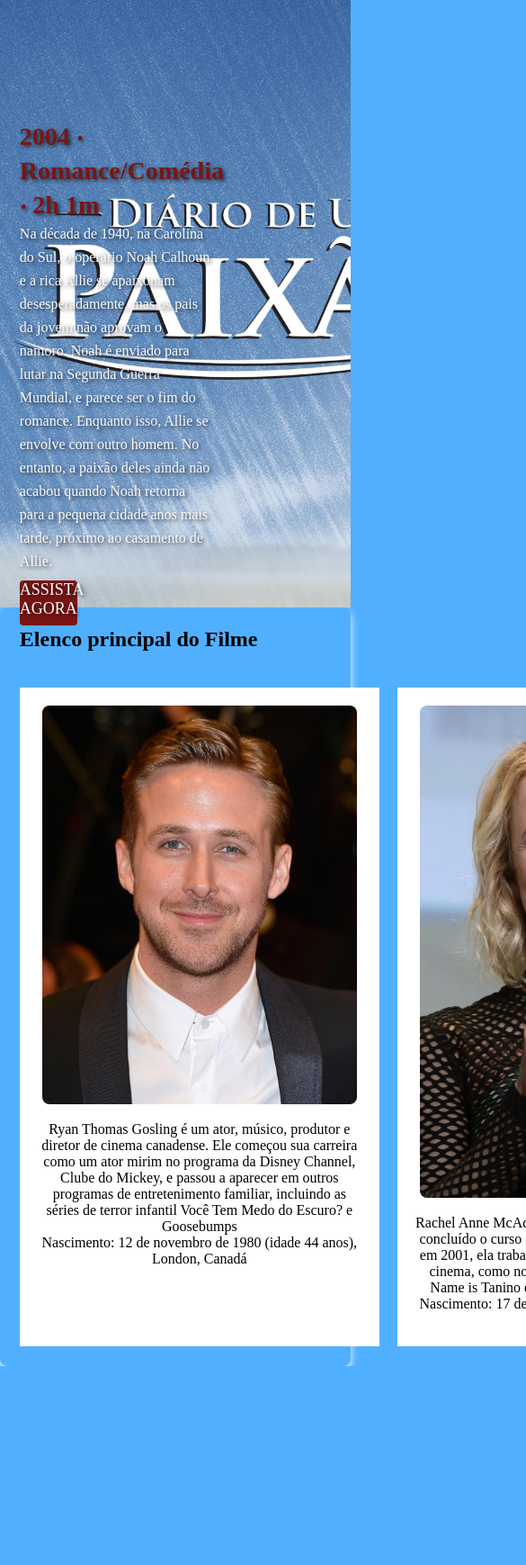
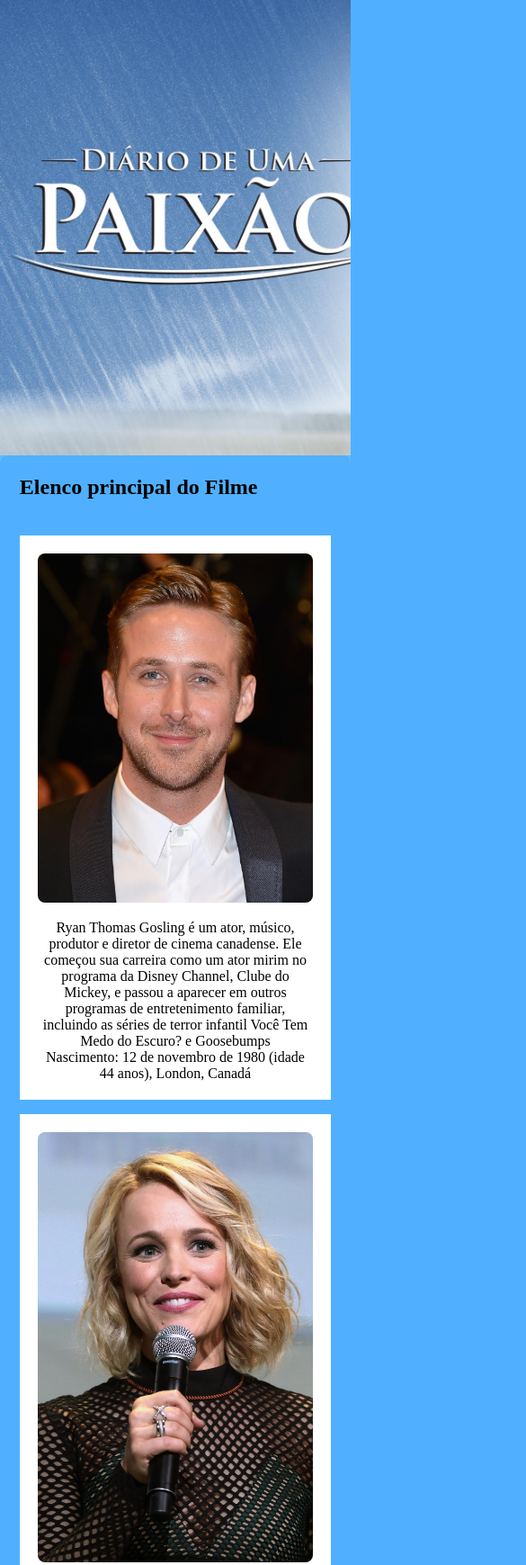
Before and after one commit to SrNoah/Diario-de-uma-paixao, a website: page index.html in a window 390 px wide. Shown: the top 1739 px of the page at 90% size, 585 px wide, since content can reach past the window. Before the commit the page ends 1518 px from the top, so only its background shows below. Drawn offline with nearby package versions, Linux system fonts and the light colour scheme; files that its build step writes are made by us from their sources.

Commit message:
ajustes na responsividade

```diff
--- a/src/styles/_elenco.scss
+++ b/src/styles/_elenco.scss
@@ -27,4 +27,25 @@
         border-radius: 8px;
         margin-bottom: 15px;
     }
+
+    @media (max-width: 640px) {
+
+        &__coluna {
+            display: block;
+
+            &__item {
+                min-width: 200px;
+                margin-bottom: 16px;
+            }
+        }
+    }
+
+    @media (max-width: 1024px) {
+
+        &__coluna {
+            &__item {
+                min-width: 200px;
+            }
+        }
+    }
 }
--- a/src/styles/_hero.scss
+++ b/src/styles/_hero.scss
@@ -17,4 +17,22 @@
         justify-content: center;
         text-shadow: 2px 2px 4px rgba(0, 0, 0, 0.671);
     }
+
+    @media (max-width: 640px) {
+        max-width: 100%;
+        min-height: 20vh;
+
+        &__content {
+            display: none;
+        }
+    }
+
+    @media (max-width: 1024px) {
+        max-width: 100%;
+        min-height: 60vh;
+
+        &__content {
+            display: none;
+        }
+    }
 }
```
